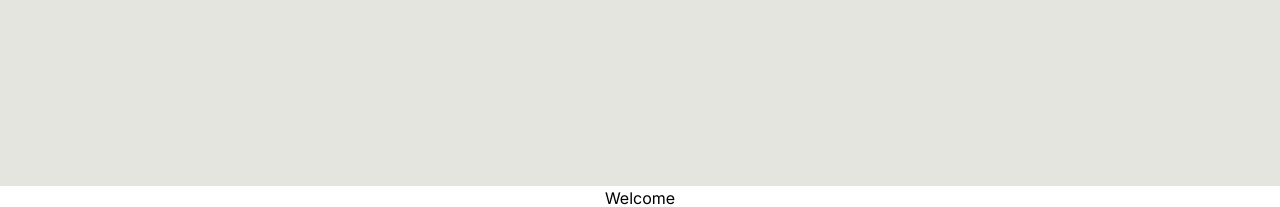
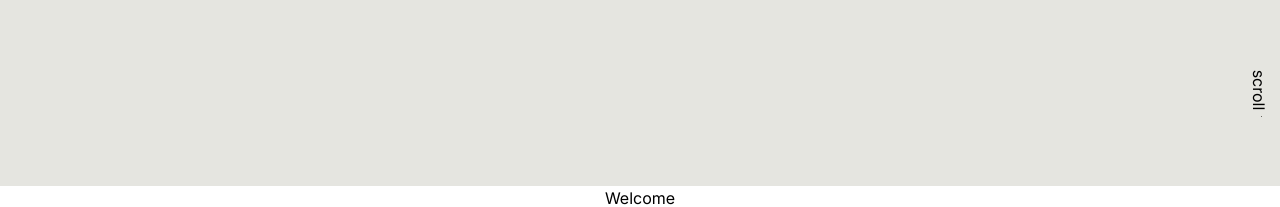
Before and after one commit to Carson274/Personal-Website-V2, a Next.js app: page / in a window 1280 px wide. Shown: the part 614-821 px from the top of the page. Built offline with nearby package versions, Linux system fonts and the light colour scheme.

Commit message:
Created small scrolling indicator

```diff
--- a/src/app/sections/Hero/Hero.css
+++ b/src/app/sections/Hero/Hero.css
@@ -41,3 +41,12 @@
 .carson-cover {
   transform: translateY(20px);
 }
+
+@keyframes slideDown {
+  from {
+    transform: translateX(-100%);
+  }
+  to {
+    transform: translateX(100%);
+  }
+}
--- a/src/app/sections/Hero/Hero.tsx
+++ b/src/app/sections/Hero/Hero.tsx
@@ -36,6 +36,14 @@ const Hero = () => {
       }, 300);
     }, 600);
 
+
+
+
+    const scroll = document.querySelector<HTMLElement>('.scroll')!;
+
+    // make the scroll text slideDown infinitely
+    scroll.style.animation = 'slideDown 0.6s cubic-bezier(0.87, 0, 0.13, 1) infinite';
+
   }, []);
 
   return (
@@ -64,6 +72,12 @@ const Hero = () => {
           </section>
         </div>
       </div>
+      <div className='absolute bottom-12 right-0 flex flex-col items-center justify-center space-y-8'>
+        <span className='rotate-90 text-body-3'>scroll</span>
+        <div className='relative h-1 w-10 rotate-90 overflow-hidden'>
+          <span className='scroll absolute h-[0.08em] w-10 translate-x-10 bg-coffee'></span>
+        </div>
+      </div>
     </section>
   )
 }
```
